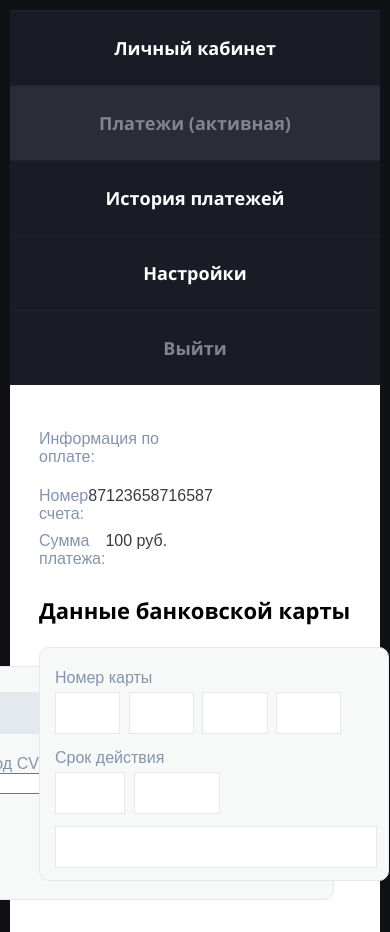
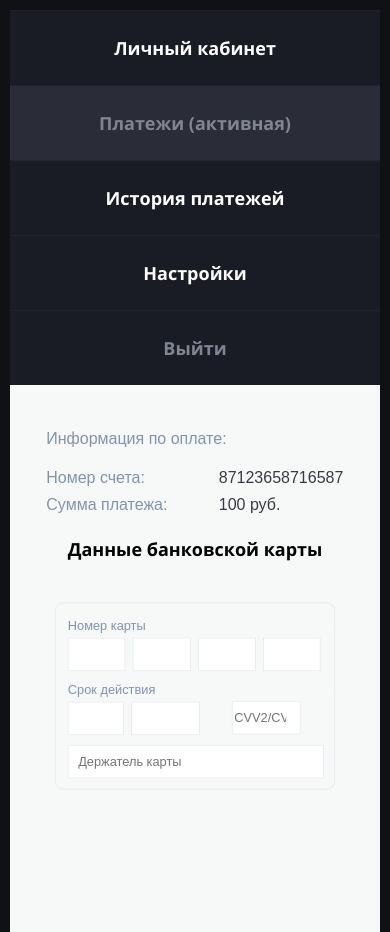
Before and after one commit to thePostas/jobtask, a website: page app/index.html in a window 390 px wide. Shown: the top 932 px of the page. Drawn offline with Linux system fonts and the light colour scheme.

Commit message:
card block responsive added

```diff
--- a/app/index.html
+++ b/app/index.html
@@ -32,6 +32,7 @@
             <div class="requisites__card">
                 <h3 class="requisites__card-title">Данные банковской карты</h3>
                 <form action="#post" class="requisites__card-form">
+                    <div class="requisites__card-form-wrapper">
                         <div class="requisites__card-form-side requisites__card-form-side-first">
                             <label for="number-field-1" class="requisites__card-form-side-title">Номер карты</label>
                             <div class="requisites__card-form-side-first-number">
@@ -44,14 +45,18 @@
                             <div class="requisites__card-form-side-first-validity">
                                 <input type="number" id="month" name="month" min="01" max="12" class="requisites__card-form-side-first-validity-input requisites__card-form-side-first-validity-month">
                                 <input type="number" id="year" name="year" class="requisites__card-form-side-first-validity-input requisites__card-form-side-first-validity-year">
+                                <div class="requisites__card-form-side-cvc requisites__card-form-side-cvc-first">
+                                    <input type="number" id="cvc-1" name="cvc" class="requisites__card-form-side-cvc-input" placeholder="CVV2/CVC2">
                                 </div>
-                        <input type="text" class="requisites__card-form-side-first-owner">
+                            </div>
+                            <input type="text" class="requisites__card-form-side-first-owner" placeholder="Держатель карты">
                         </div>
                         <div class="requisites__card-form-side requisites__card-form-side-second">
                             <span class="requisites__card-form-side-second-line"></span>
-                        <div class="requisites__card-form-side-second-cvc">
+                            <div class="requisites__card-form-side-cvc requisites__card-form-side-cvc-second">
                                 <p class="requisites__card-form-side-title">Код CVV2 / CVC2</p>
-                            <input type="number" id="cvc" name="cvc" class="requisites__card-form-side-second-cvc-input">
+                                <input type="number" id="cvc" name="cvc-2" class="requisites__card-form-side-cvc-input">
+                            </div>
                         </div>
                     </div>
                 </form>
--- a/app/less/main.less
+++ b/app/less/main.less
@@ -12,6 +12,11 @@ ul, a, p, body{
 
 body {
   background-color: #101114;
+}
+
+input {
+  font: 16px Arial, sans-serif;
+  text-align: center;
 }
 
 @border-color: #e4e9ee;
@@ -30,8 +35,11 @@ body {
     flex-direction: column;
     align-items: center;
   }
-  @media screen and (max-width: 720px) {
+  @media screen and (max-width: 768px) {
     margin: 10px;
+  }
+  @media screen and (max-width: 320px) {
+    margin: 0;
   }
 }
 
@@ -40,15 +48,17 @@ body {
   display: flex;
   flex-direction: column;
   box-sizing: border-box;
-  background-color: #fff;
+  background-color: #f7f8f8;
   width: 640px;
   min-height: 568px;
   padding: 45px 29px 0 29px;
   @media screen and (max-width: 1000px) {
     width: 90%;
   }
-  @media screen and (max-width: 720px) {
+  @media screen and (max-width: 768px) {
     width: 100%;
+    padding: 45px 10px 0 10px;
+    align-items: center;
   }
   //Информация о платеже
   &__info {
@@ -56,11 +66,24 @@ body {
     flex-direction: column;
     font: 16px Arial, sans-serif;
     color: @card-text;
+    @media screen and (max-width: 1000px) {
+      width: 50%;
+      align-self: center;
+    }
+    @media screen and (max-width: 768px) {
+      width: 65%;
+    }
+    @media screen and (max-width: 450px) {
+      width: 85%;
+    }
     //Номер счета, сумма платежа
     &-element {
       display: flex;
       width: 49%;
       justify-content: space-between;
+      @media screen and (max-width: 1000px) {
+        width: 100%;
+      }
     }
     &-title {
       margin-bottom: 21px;
@@ -76,15 +99,36 @@ body {
   }
   //Данные карты
   &__card {
+    max-width: 100%;
     margin-top: 5px;
     &-title {
       font: 22px OpenSansBold, sans-serif;
+      @media screen and (max-width: 1000px) {
+        width: 100%;
+        text-align: center;
+      }
+      @media screen and (max-width: 768px) {
+        font-size: 18px;
+      }
     }
     //Форма с данными карты
     &-form {
-      position: relative;
       height: 350px;
       color: @card-text;
+      &-wrapper {
+        display: flex;
+        justify-content: center;
+        position: relative;
+        width: 564px;
+        height: 100%;
+        @media screen and (max-width: 1000px) {
+          max-width: 100%;
+          margin: 0 auto;
+        }
+        @media screen and (max-width: 768px) {
+          min-width: 300px;
+        }
+      }
       //Карточки
       &-side {
         box-sizing: border-box;
@@ -96,10 +140,18 @@ body {
         border-radius: 10px;
         background-color: #f7f8f8;
         padding-left: 15px;
+        @media screen and (max-width: 450px) {
+          transform-origin: center;
+          transform: scale(0.8);
+        }
         //Сторона с номером карты
         &-first {
           z-index: 15;
           position: relative;
+          @media screen and (max-width: 600px) {
+            position: inherit;
+            margin: 0 auto;
+          }
           //Полоса с номером карты
           &-number {
             display: flex;
@@ -107,6 +159,9 @@ body {
             width: 86%;
             margin-top: 5px;
             height: 42px;
+            @media screen and (max-width: 450px) {
+              width: 95%;
+            }
             &-input {
               box-sizing: border-box;
               padding: 0 5px;
@@ -136,9 +191,12 @@ body {
           }
           //Владелец карты
           &-owner {
+            box-sizing: border-box;
+            text-align: left;
+            padding: 0 12px;
             margin-top: 12px;
-            height: 38px;
-            width: 95%;
+            height: 42px;
+            width: 96%;
             border: 1px solid @border-color;
           }
         }
@@ -146,17 +204,22 @@ body {
           font: 16px Arial, sans-serif;
           color: @card-text;
           background-color: #f7f8f8;
-          margin-top: 21px;
+          margin-top: 20px;
           &_position {
             margin-top: 15px;
           }
         }
         &-second {
+          width: 370px;
+          align-items: flex-end;
           z-index: 10;
           position: absolute;
           padding: 0;
-          top: 19px;
-          right: 17px;
+          top: 20px;
+          right: 0;
+          @media screen and (max-width: 600px) {
+            display: none;
+          }
           //Серая полоса
           &-line {
             width: 100%;
@@ -165,7 +228,28 @@ body {
             background-color: @border-color;
           }
         }
-
+        &-cvc {
+          box-sizing: border-box;
+          font: 16px Arial, sans-serif;
+          margin-right: 15px;
+          margin-top: -3px;
+          width: 137px;
+          text-align: center;
+          &-input {
+            width: 100%;
+            margin-top: 2px;
+            height: 38px;
+            border: 1px solid @border-color;
+          }
+          &-first {
+            width: 80px;
+            margin-left: 40px;
+            display: none;
+            @media screen and (max-width: 600px) {
+              display: block;
+            }
+          }
+        }
       }
     }
   }
```
Also changed, not shown: app/css/main.css. Lines whose indentation alone changed are shown as unchanged.
